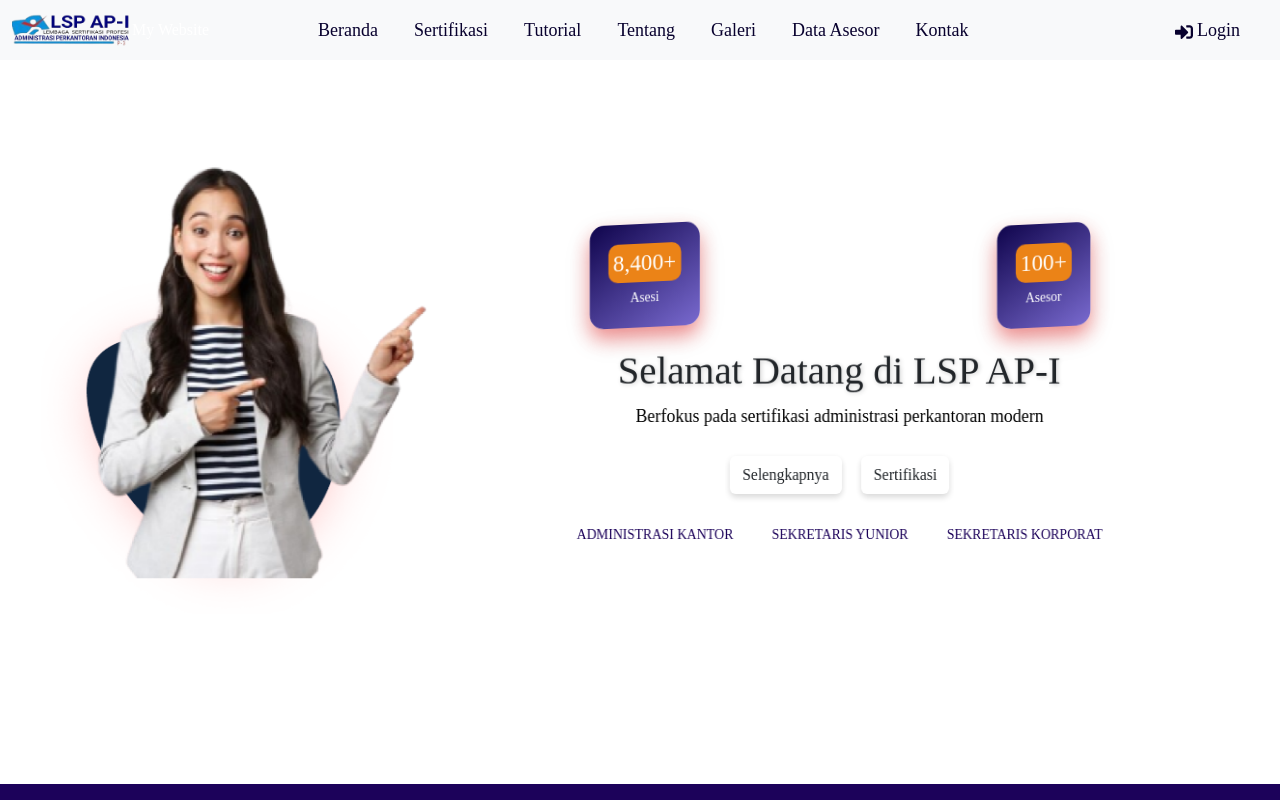
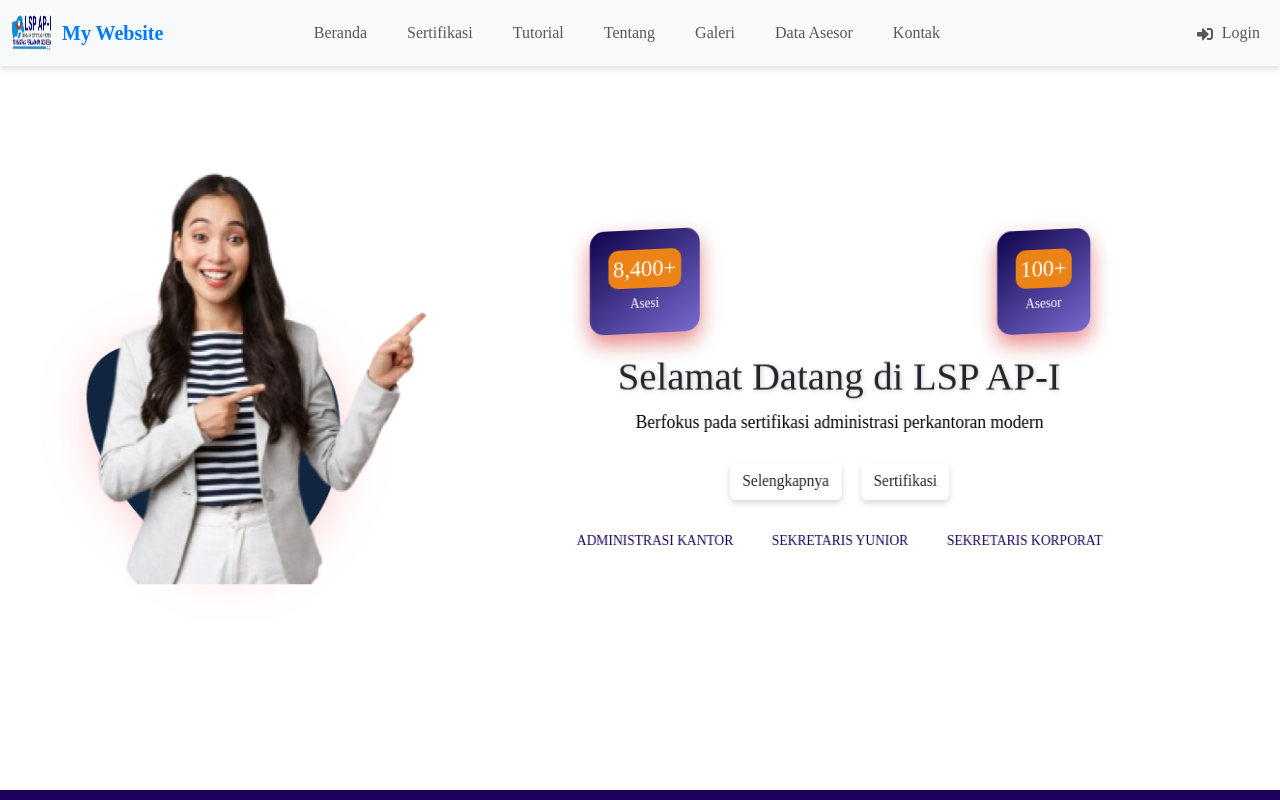
Before and after one commit to MuhamadSyalum/WEB-LSP, a React (Create React App) app in the folder frontend/: page / in a window 1280 px wide. Shown: the top 800 px of the page. Built offline with nearby package versions, Linux system fonts and the light colour scheme.

Commit message:
Update MyNavbar.css

```diff
--- a/frontend/src/Components/MyNavbar.css
+++ b/frontend/src/Components/MyNavbar.css
@@ -1,47 +1,78 @@
-/* Mengatur padding navbar agar nol, membuat container berada di atas */
+/* Style dasar untuk navbar */
 .navbar-custom {
-  background-color: transparent; /* Tetap transparan */
-  box-shadow: none; /* Menghapus bayangan */
-  padding: 0; /* Padding nol agar posisi lebih rapat ke atas */
-  margin: 0; /* Hapus margin jika ada */
+  background-color: #f8f9fa; /* Warna background navbar */
+  padding: 1rem;
+  box-shadow: 0 4px 6px rgba(0, 0, 0, 0.1); /* Bayangan halus */
+  z-index: 10;
 }
 
-/* Mengatur container agar berada di bagian paling atas */
-.navbar-custom .container {
-  padding: 0; /* Hapus padding dari Container */
-  margin: 0; /* Hapus margin agar benar-benar di atas */
+.navbar-logo-container {
+  display: flex;
+  align-items: center;
 }
 
-/* Mengatur logo agar tetap proporsional */
 .navbar-logo {
-  width: 120px; /* Sesuaikan ukuran logo */
-  margin: 0; /* Hapus margin tambahan jika ada */
+  width: 40px;
+  height: 40px;
+  margin-right: 10px;
 }
 
-/* Mengatur jarak antara nav-link */
-.navbar-nav .nav-link {
-  font-size: 18px;
-  color: #08012e;
-  margin-right: 20px;
+.navbar-title {
+  font-size: 1.25rem;
+  font-weight: bold;
+  color: #007bff; /* Warna teks */
 }
 
-/* Hover effect untuk nav-link */
-.navbar-nav .nav-link:hover {
-  color: #eb8317;
+/* Gaya untuk tautan navbar */
+.nav-link-custom {
+  color: #333;
+  font-size: 1rem;
+  margin: 0 0.75rem;
+  position: relative;
   transition: color 0.3s ease;
 }
 
-/* Mengatur posisi tombol login */
+.nav-link-custom:hover {
+  color: #007bff;
+}
+
+.nav-link-custom::after {
+  content: "";
+  position: absolute;
+  width: 100%;
+  height: 2px;
+  background-color: #007bff;
+  bottom: -5px;
+  left: 0;
+  transform: scaleX(0);
+  transition: transform 0.3s ease;
+}
+
+.nav-link-custom:hover::after {
+  transform: scaleX(1);
+}
+
+/* Tombol Login */
 .login-button {
-  margin-left: auto; /* Membuat tombol login di pojok kanan */
-  background-color: #007bff;
-  color: white;
-  padding: 8px 16px;
-  border-radius: 4px;
-  text-decoration: none;
+  display: flex;
+  align-items: center;
+  font-weight: bold;
+  color: #007bff;
+  transition: transform 0.3s ease, color 0.3s ease;
 }
 
 .login-button:hover {
-  background-color: #0056b3;
-  color: white;
+  color: #0056b3;
+  transform: translateY(-2px);
 }
+
+.login-icon {
+  margin-right: 5px;
+}
+
+/* Responsif untuk layar kecil */
+@media (max-width: 992px) {
+  .navbar-custom {
+    padding: 0.75rem;
+  }
+}
```
